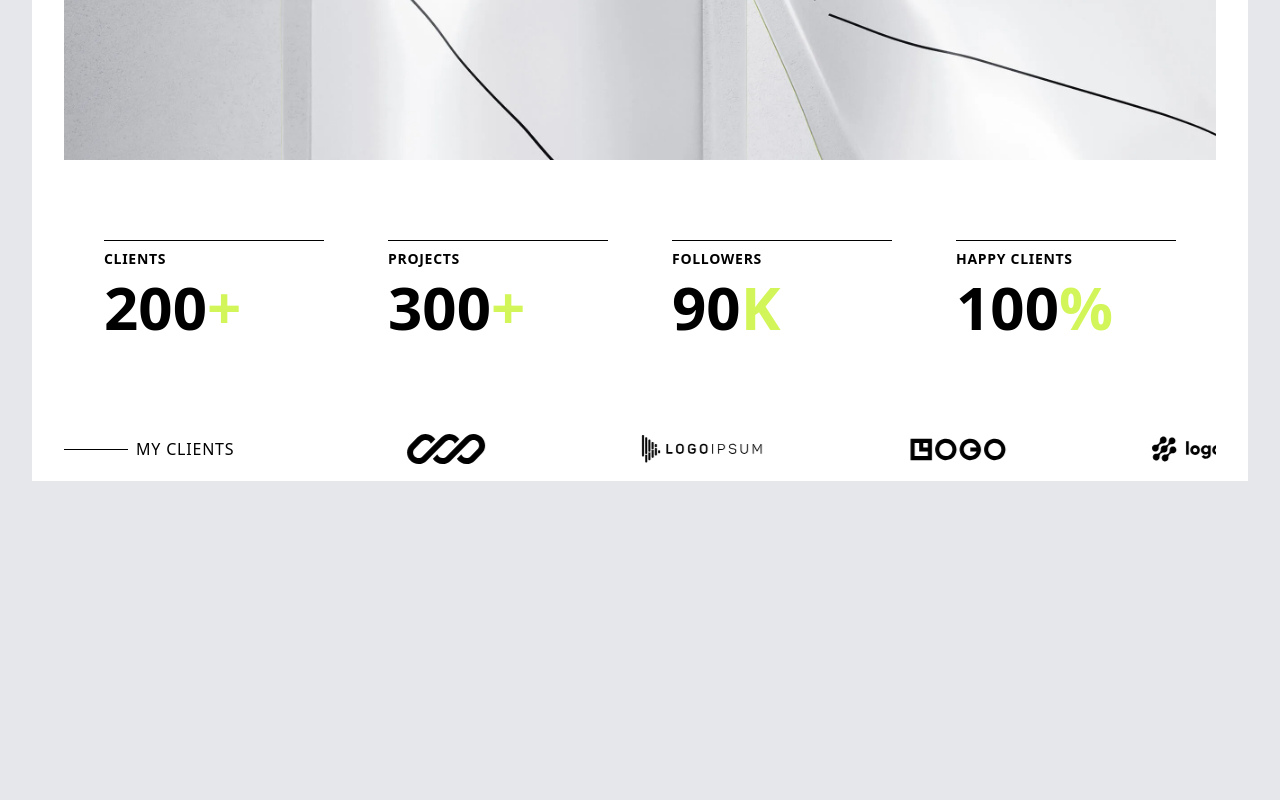
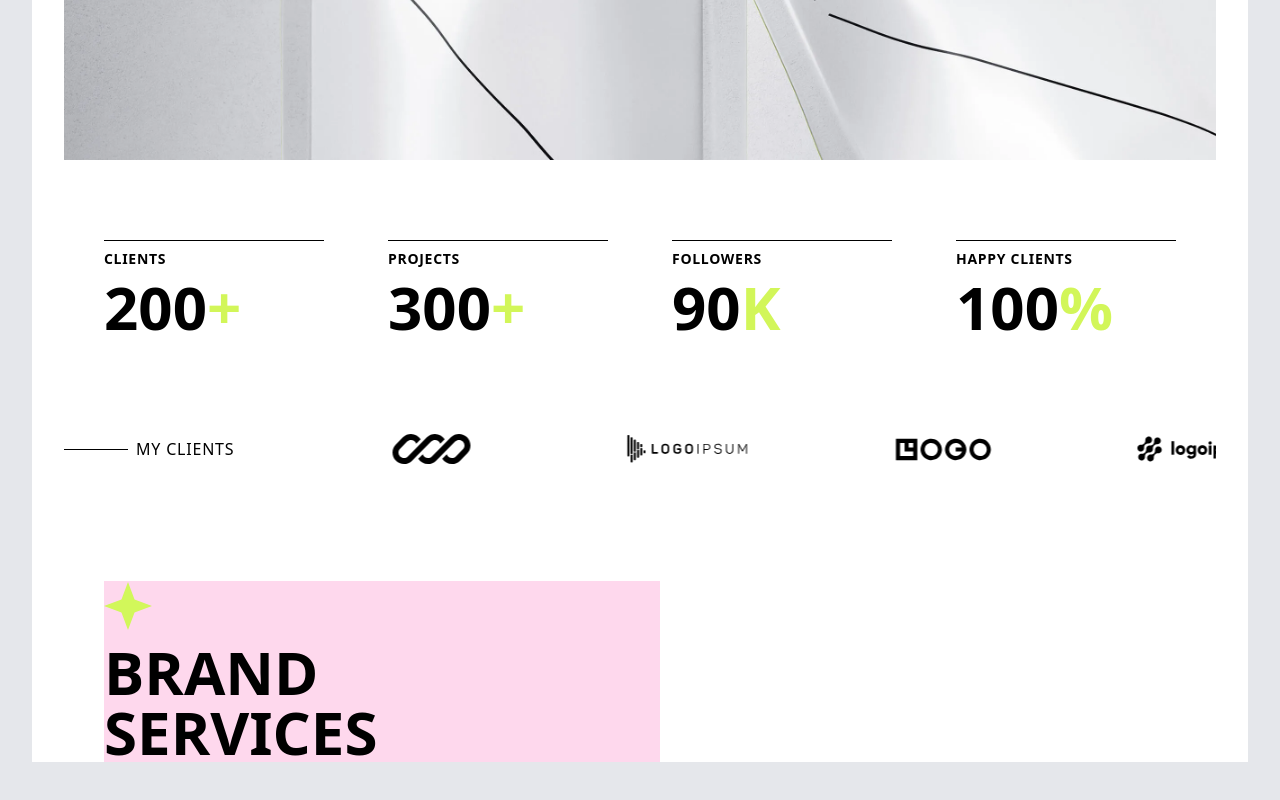
Before and after one commit to imdsameera/solveig-website-gsap, a React (Vite) app: page / in a window 1280 px wide. Shown: the part 946-1746 px from the top of the page. Built offline with nearby package versions, Linux system fonts and the light colour scheme; a web font is replaced by a local one.

Commit message:
Added services section and paused for adjusting the Client section container margins

```diff
--- a/src/pages/HomePage/HomePage.jsx
+++ b/src/pages/HomePage/HomePage.jsx
@@ -1,5 +1,5 @@
 import { Navbar } from "../../components";
-import {Clients, Hero, Stats} from './sections';
+import {Clients, Hero, Services, Stats} from './sections';
 import { ReactLenis } from "lenis/react";
 
 const HomePage = () => {
@@ -10,6 +10,7 @@ const HomePage = () => {
         <Hero />
         <Stats />
         <Clients/>
+        <Services/>
         <section className="min-h-screen"></section>
         <section className="min-h-screen"></section>
         <section className="min-h-screen"></section>
--- /dev/null
+++ b/src/pages/HomePage/sections/Services.jsx
@@ -0,0 +1,22 @@
+import React from 'react';
+
+const Services = () => {
+	return (
+		<section className='section-home-services bg-white page-padding'>
+			<div className="container sm:mx-10 pt-25">
+				<div className='flex justify-between items-center gap-10'>
+					<div className="col-left w-full bg-pink-400/25">
+						<div className='mb-3'>
+							<img src="/icons/icon-star.svg" alt="star icon"/>
+						</div>
+						<div>
+							<h2 className='text-6xl font-semibold uppercase'>Brand <br/>Services</h2>
+						</div>
+					</div>
+					<div className="col-right w-full bg-lemon-200"></div>
+				</div>
+			</div>
+		</section>
+	);
+};
+export default Services;
--- a/src/pages/HomePage/sections/index.js
+++ b/src/pages/HomePage/sections/index.js
@@ -1,5 +1,6 @@
 import Hero from './Hero'
 import Stats from './Stats';
 import Clients from './Clients';
+import Services from './Services';
 
-export { Hero, Stats, Clients }
+export { Hero, Stats, Clients, Services }
```
Also changed, not shown: public/icons/icon-star.svg (added).
